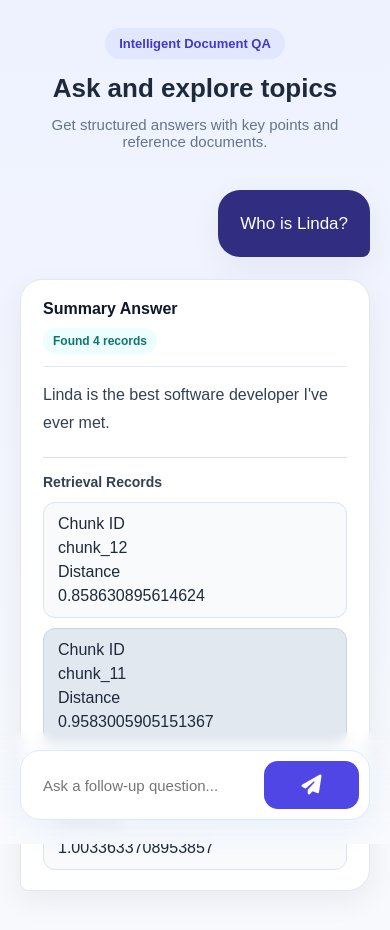
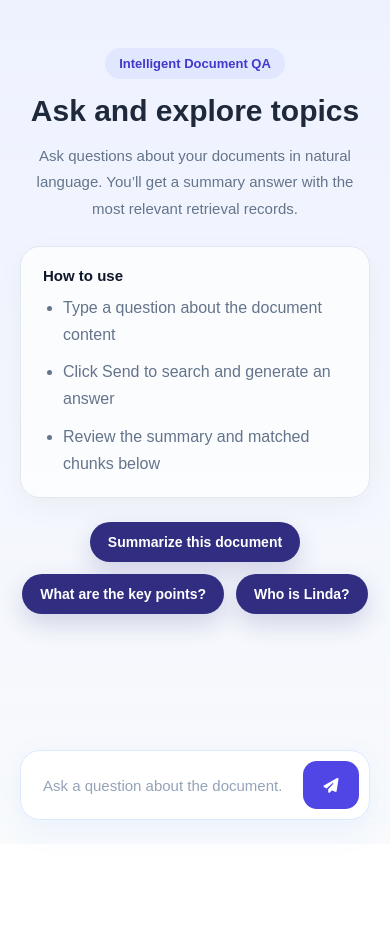
Before and after one commit to uulindachen/RAG-enterprise-ai-assistant-frontend, a plain HTML site: page index.html in a window 390 px wide. After the commit the page ends 844 px from the top, so only its background shows below. Drawn offline with nearby package versions, Linux system fonts and the light colour scheme.

Commit message:
feat: add intro guide and example questions

```diff
--- a/app.js
+++ b/app.js
@@ -1,5 +1,9 @@
 $(function () {
     const apiDomain = "https://linda-rag.duckdns.org";
+    const $chatShell = $("#chatShell");
+    const $chatHistory = $("#chatHistory");
+    const $input = $("#questionInput");
+    const $btn = $("#sendBtn");
 
     function scrollToBottom() {
         $("html, body").animate(
@@ -9,7 +13,20 @@ $(function () {
     }
 
     function escapeHtml(text) {
-        return $("<div>").text(text).html();
+        return $("<div>").text(text ?? "").html();
+    }
+
+    function formatDistance(distance) {
+        if (distance === null || distance === undefined || distance === "") {
+            return "";
+        }
+
+        const num = Number(distance);
+        if (Number.isNaN(num)) {
+            return escapeHtml(String(distance));
+        }
+
+        return num.toFixed(6);
     }
 
     function buildRecordsHtml(records) {
@@ -23,13 +40,21 @@ $(function () {
                 <div class="record-table">
                     ${records.map(record => `
                         <div class="record-row">
-                            <div class="record-cell label">Chunk ID</div>
-                            <div class="record-cell value mono">${escapeHtml(record.chunk_id || "")}</div>
-                            <div class="record-cell label">Distance</div>
-                            <div class="record-cell value">${record.distance ?? ""}</div>
+                            <div class="record-label">Chunk ID</div>
+                            <div class="record-value">${escapeHtml(record.chunk_id || "")}</div>
+                            <div class="record-label">Distance</div>
+                            <div class="record-value">${formatDistance(record.distance)}</div>
                         </div>
                     `).join("")}
                 </div>
+            </div>
+        `;
+    }
+
+    function buildUserMessage(text) {
+        return `
+            <div class="message-row user">
+                <div class="message user-message">${escapeHtml(text)}</div>
             </div>
         `;
     }
@@ -70,19 +95,19 @@ $(function () {
     function buildLoadingMessage(loadingId) {
         return `
             <div class="message-row bot" id="${loadingId}">
-                <div class="message bot-message">
+                <div class="message bot-message loading-message">
                     <div class="bot-header">
                         <div class="bot-title">Summary Answer</div>
                         <div class="bot-tag">Searching...</div>
                     </div>
                     <div class="bot-content">
                         <div class="loading-wrap">
-                            <div class="loading-text">Loading</div>
                             <div class="loading-dots">
                                 <span></span>
                                 <span></span>
                                 <span></span>
                             </div>
+                            <div class="loading-text">Searching documents and generating answer...</div>
                         </div>
                     </div>
                 </div>
@@ -90,36 +115,43 @@ $(function () {
         `;
     }
 
-    $("#sendBtn").on("click", function () {
-        const value = $("#questionInput").val().trim();
+    function setChatStarted() {
+        $chatShell.addClass("has-messages");
+    }
+
+    function setSendingState(isSending) {
+        $input.prop("disabled", isSending);
+        $btn.prop("disabled", isSending);
+    }
+
+    function appendMessage(html) {
+        $chatHistory.append(html);
+        scrollToBottom();
+    }
+
+    function getErrorMessage() {
+        return "Something went wrong. Please try again later.";
+    }
+
+    function sendQuestion() {
+        const value = $input.val().trim();
 
         if (!value) {
-            alert("Please enter a question.");
+            $input.focus();
             return;
         }
 
-        const $btn = $("#sendBtn");
-        const $input = $("#questionInput");
-
-        const userHtml = `
-            <div class="message-row user">
-                <div class="message user-message">${escapeHtml(value)}</div>
-            </div>
-        `;
-
-        $(".chat-shell").append(userHtml);
+        setChatStarted();
+        appendMessage(buildUserMessage(value));
 
         const loadingId = "loading-" + Date.now();
-        $(".chat-shell").append(buildLoadingMessage(loadingId));
+        appendMessage(buildLoadingMessage(loadingId));
 
         $input.val("");
-        $input.prop("disabled", true);
-        $btn.prop("disabled", true);
-
-        scrollToBottom();
+        setSendingState(true);
 
         $.ajax({
-            url: apiDomain+"/search",
+            url: apiDomain + "/search",
             method: "GET",
             data: {
                 query: value
@@ -134,25 +166,32 @@ $(function () {
                 scrollToBottom();
             },
             error: function (xhr) {
-                let errorMessage = "Something went wrong. Please try again later.";
-
                 $("#" + loadingId).replaceWith(
-                    buildErrorMessage(errorMessage)
+                    buildErrorMessage(getErrorMessage(xhr))
                 );
 
                 scrollToBottom();
             },
             complete: function () {
-                $input.prop("disabled", false);
-                $btn.prop("disabled", false);
+                setSendingState(false);
                 $input.focus();
             }
         });
+    }
+
+    $(".example-btn").on("click", function () {
+        const question = $(this).data("question");
+        $input.val(question).focus();
     });
 
-    $("#questionInput").on("keypress", function (e) {
-        if (e.which === 13) {
-            $("#sendBtn").click();
+    $btn.on("click", function () {
+        sendQuestion();
+    });
+
+    $input.on("keydown", function (e) {
+        if (e.key === "Enter") {
+            e.preventDefault();
+            sendQuestion();
         }
     });
 });
--- a/index.html
+++ b/index.html
@@ -13,65 +13,44 @@
 
 <body>
     <div class="page">
-        <div class="chat-shell">
-            <div class="intro">
+        <div class="chat-shell" id="chatShell">
+            <div class="intro" id="introSection">
                 <div class="intro-badge">Intelligent Document QA</div>
                 <h1>Ask and explore topics</h1>
-                <p>Get structured answers with key points and reference documents.</p>
-            </div>
+                <p class="intro-desc">
+                    Ask questions about your documents in natural language.
+                    You’ll get a summary answer with the most relevant retrieval records.
+                </p>
 
-            <div class="message-row user">
-                <div class="message user-message">
-                    Who is Linda?
+                <div class="intro-guide">
+                    <div class="guide-title">How to use</div>
+                    <ul>
+                        <li>Type a question about the document content</li>
+                        <li>Click Send to search and generate an answer</li>
+                        <li>Review the summary and matched chunks below</li>
+                    </ul>
+                </div>
+
+                <div class="example-prompts">
+                    <button class="example-btn" type="button" data-question="Summarize this document">
+                        Summarize this document
+                    </button>
+                    <button class="example-btn" type="button" data-question="What are the key points?">
+                        What are the key points?
+                    </button>
+                    <button class="example-btn" type="button" data-question="Who is Linda?">
+                        Who is Linda?
+                    </button>
                 </div>
             </div>
 
-            <div class="message-row bot">
-                <div class="message bot-message">
-                    <div class="bot-header">
-                        <div class="bot-title">Summary Answer</div>
-                        <div class="bot-tag">Found 4 records</div>
-                    </div>
-
-                    <div class="bot-content">
-                        Linda is the best software developer I've ever met.
-                    </div>
-
-                    <div class="record-section">
-                        <div class="record-title">Retrieval Records</div>
-
-                        <div class="record-table">
-                            <div class="record-row">
-                                <div class="record-label">Chunk ID</div>
-                                <div class="record-value">chunk_12</div>
-                                <div class="record-label">Distance</div>
-                                <div class="record-value">0.858630895614624</div>
-                            </div>
-
-                            <div class="record-row">
-                                <div class="record-label">Chunk ID</div>
-                                <div class="record-value">chunk_11</div>
-                                <div class="record-label">Distance</div>
-                                <div class="record-value">0.9583005905151367</div>
-                            </div>
-
-                            <div class="record-row">
-                                <div class="record-label">Chunk ID</div>
-                                <div class="record-value">chunk_10</div>
-                                <div class="record-label">Distance</div>
-                                <div class="record-value">1.0033633708953857</div>
-                            </div>
-                        </div>
-                    </div>
-
-                </div>
-            </div>
+            <div class="chat-history" id="chatHistory"></div>
         </div>
     </div>
 
     <div class="composer-wrap">
         <div class="composer">
-            <input type="text" id="questionInput" placeholder="Ask a follow-up question..." />
+            <input type="text" id="questionInput" placeholder="Ask a question about the document..." />
             <button id="sendBtn">
                 <i class="fa-solid fa-paper-plane"></i>
                 <span>Send</span>
--- a/style.css
+++ b/style.css
@@ -9,16 +9,26 @@ body {
 .page {
     min-height: 100vh;
     padding: 48px 20px 120px;
+    box-sizing: border-box;
 }
 
 .chat-shell {
     max-width: 960px;
     margin: 0 auto;
+    min-height: calc(100vh - 180px);
 }
 
+/* intro */
 .intro {
     text-align: center;
-    margin-bottom: 40px;
+    margin-bottom: 32px;
+    padding: 20px 0 8px;
+    transition: all 0.3s ease;
+}
+
+.chat-shell.has-messages .intro {
+    padding: 0 0 8px;
+    margin-bottom: 20px;
 }
 
 .intro-badge {
@@ -34,19 +44,93 @@ body {
 
 .intro h1 {
     margin: 0;
-    font-size: 32px;
+    font-size: 42px;
     font-weight: 700;
+    line-height: 1.2;
+    transition: font-size 0.3s ease;
 }
 
-.intro p {
-    margin: 12px 0 0;
+.chat-shell.has-messages .intro h1 {
+    font-size: 28px;
+}
+
+.intro-desc {
+    max-width: 720px;
+    margin: 14px auto 0;
     color: #64748b;
+    font-size: 16px;
+    line-height: 1.75;
+}
+
+.intro-guide {
+    max-width: 720px;
+    margin: 24px auto 0;
+    padding: 20px 22px;
+    text-align: left;
+    background: rgba(255, 255, 255, 0.72);
+    border: 1px solid #e2e8f0;
+    border-radius: 20px;
+    box-shadow: 0 10px 30px rgba(15, 23, 42, 0.04);
+}
+
+.guide-title {
     font-size: 15px;
+    font-weight: 700;
+    color: #0f172a;
+    margin-bottom: 10px;
+}
+
+.intro-guide ul {
+    margin: 0;
+    padding-left: 20px;
+    color: #64748b;
+}
+
+.intro-guide li {
+    margin-bottom: 10px;
+    line-height: 1.7;
+}
+
+.intro-guide li:last-child {
+    margin-bottom: 0;
+}
+
+.example-prompts {
+    display: flex;
+    flex-wrap: wrap;
+    justify-content: center;
+    gap: 12px;
+    margin-top: 24px;
+}
+
+.example-btn {
+    border: none;
+    background: #312e81;
+    color: #ffffff;
+    padding: 12px 18px;
+    border-radius: 999px;
+    font-size: 14px;
+    font-weight: 600;
+    cursor: pointer;
+    transition: transform 0.2s ease, background 0.2s ease, opacity 0.2s ease;
+    box-shadow: 0 10px 24px rgba(49, 46, 129, 0.18);
+}
+
+.example-btn:hover {
+    background: #4338ca;
+    transform: translateY(-1px);
+}
+
+/* chat history */
+.chat-history {
+    display: flex;
+    flex-direction: column;
+    gap: 22px;
+    padding-bottom: 10px;
 }
 
 .message-row {
     display: flex;
-    margin-bottom: 22px;
 }
 
 .message-row.user {
@@ -62,6 +146,7 @@ body {
     border-radius: 22px;
     padding: 20px 22px;
     box-shadow: 0 10px 30px rgba(15, 23, 42, 0.06);
+    box-sizing: border-box;
 }
 
 .message.user-message {
@@ -70,7 +155,7 @@ body {
     border-bottom-right-radius: 8px;
     font-size: 17px;
     line-height: 1.6;
-    word-break: break-all;
+    word-break: break-word;
 }
 
 .message.bot-message {
@@ -83,6 +168,7 @@ body {
     display: flex;
     align-items: center;
     justify-content: space-between;
+    gap: 12px;
     margin-bottom: 14px;
     padding-bottom: 12px;
     border-bottom: 1px solid #e2e8f0;
@@ -101,6 +187,7 @@ body {
     border-radius: 999px;
     font-size: 12px;
     font-weight: 600;
+    white-space: nowrap;
 }
 
 .bot-content {
@@ -147,41 +234,32 @@ body {
     border-radius: 12px;
 }
 
-/* 奇數行 */
 .record-row:nth-child(odd) {
     background: #f8fafc;
     border-color: #dbe4ee;
 }
 
-/* 偶數行 */
 .record-row:nth-child(even) {
     background: #e2e8f0;
     border-color: #cbd5e1;
 }
 
-.record-cell {
+.record-label {
     font-size: 14px;
     line-height: 1.5;
-    color: #1e293b;
-    word-break: break-word;
-}
-
-.record-cell.label {
     color: #64748b;
     font-weight: 600;
 }
 
-.record-cell.value {
+.record-value {
+    font-size: 14px;
+    line-height: 1.5;
     color: #0f172a;
     font-weight: 500;
+    word-break: break-word;
 }
 
-.record-cell.mono {
-    font-family: Consolas, Monaco, monospace;
-    font-size: 13px;
-    color: #0f766e;
-}
-
+/* composer */
 .composer-wrap {
     position: fixed;
     left: 0;
@@ -190,6 +268,7 @@ body {
     padding: 18px 20px 24px;
     background: linear-gradient(to top, rgba(248, 250, 252, 0.96), rgba(248, 250, 252, 0.7), transparent);
     backdrop-filter: blur(6px);
+    box-sizing: border-box;
 }
 
 .composer {
@@ -215,16 +294,25 @@ body {
     color: #0f172a;
 }
 
+.composer input::placeholder {
+    color: #94a3b8;
+}
+
 .composer button {
     border: none;
     background: #4f46e5;
     color: #ffffff;
-    width: 100px;
+    min-width: 108px;
     height: 48px;
     border-radius: 14px;
-    font-size: 20px;
+    font-size: 15px;
+    font-weight: 600;
     cursor: pointer;
     transition: 0.2s;
+    display: inline-flex;
+    align-items: center;
+    justify-content: center;
+    gap: 8px;
 }
 
 .composer button:hover {
@@ -236,8 +324,10 @@ body {
     cursor: not-allowed;
 }
 
-
-
+/* loading */
+.loading-message {
+    min-width: 260px;
+}
 
 .loading-wrap {
     display: flex;
@@ -280,20 +370,29 @@ body {
         transform: scale(0.7);
         opacity: 0.5;
     }
+
     40% {
         transform: scale(1.2);
         opacity: 1;
     }
 }
 
-
+/* mobile */
 @media (max-width: 768px) {
     .page {
         padding-top: 28px;
     }
 
     .intro h1 {
-        font-size: 26px;
+        font-size: 30px;
+    }
+
+    .chat-shell.has-messages .intro h1 {
+        font-size: 22px;
+    }
+
+    .intro-desc {
+        font-size: 15px;
     }
 
     .message {
@@ -311,11 +410,12 @@ body {
         gap: 6px;
     }
 
-    .record-cell.label {
-        margin-top: 4px;
-    }
-
     .composer button span {
         display: none;
     }
+
+    .composer button {
+        min-width: 56px;
+        padding: 0 14px;
+    }
 }
```
